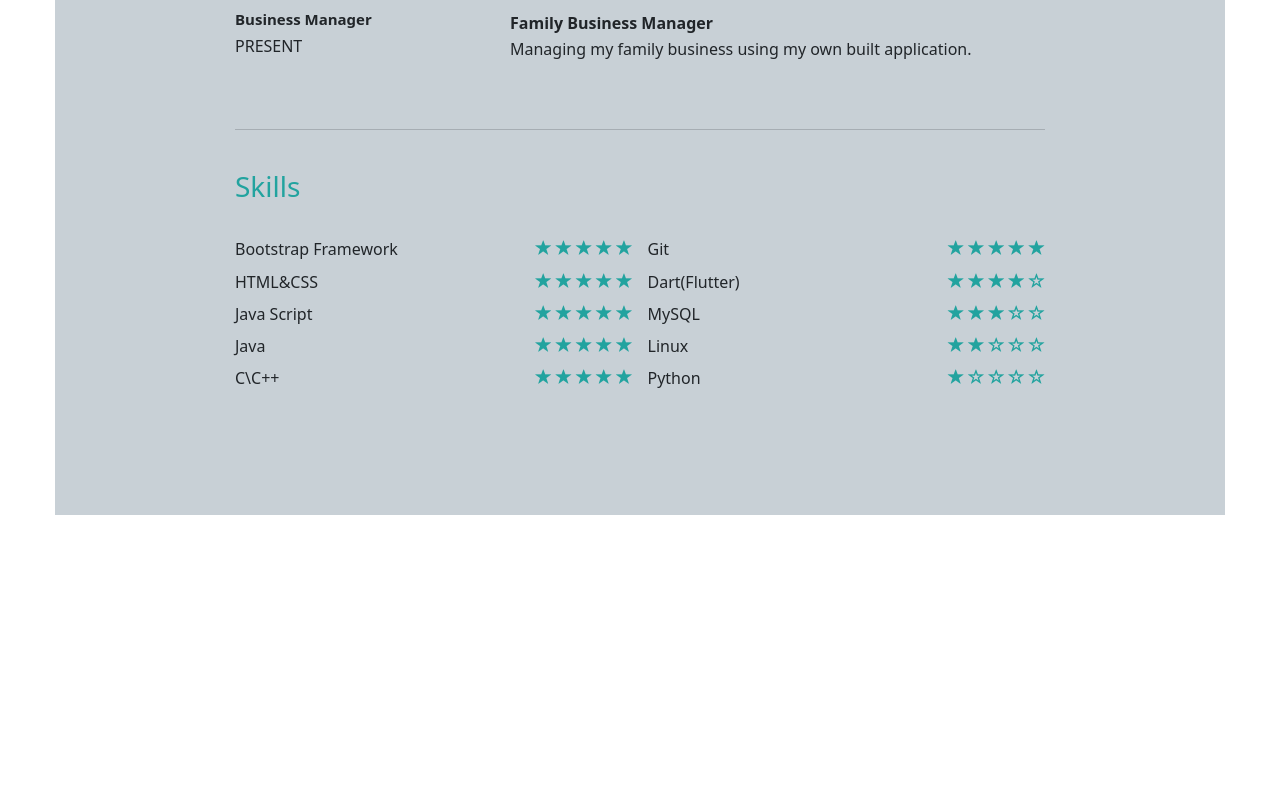
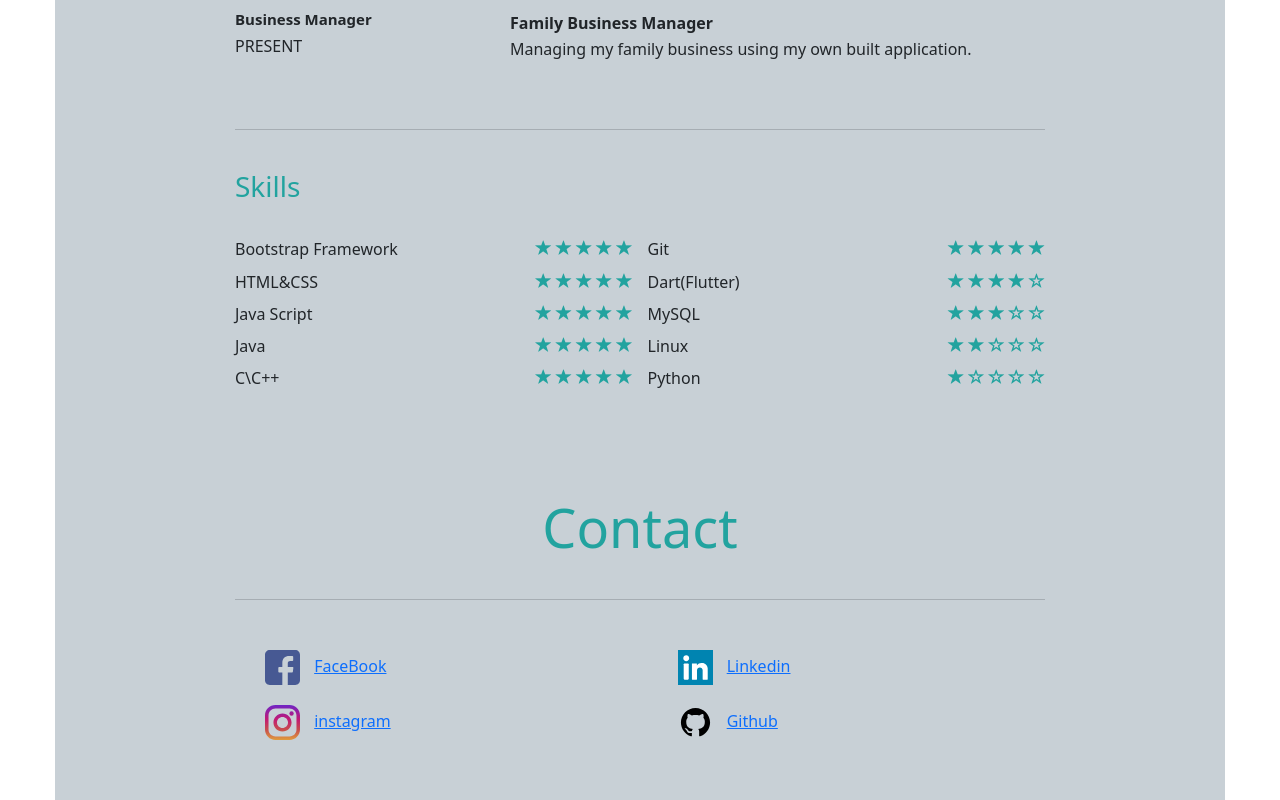
Before and after one commit to HosenNaser/Resume, a plain HTML site: page index.html in a window 1280 px wide. Shown: the part 2104-2904 px from the top of the page. Before the commit the page ends 2619 px from the top, so only its background shows below. Drawn offline with nearby package versions, Linux system fonts and the light colour scheme.

Commit message:
Added Contact info

```diff
--- a/css/style.scss
+++ b/css/style.scss
@@ -171,7 +171,7 @@ hr {
   color: #22a39f;
 }
 
-li {
+#Experiences li {
   min-height: 30px;
   padding: 3px 0px;
 }
@@ -189,3 +189,11 @@ li:hover {
     margin-left: 0;
   }
 }
+
+#Social li {
+  list-style-type: none;
+}
+#Social .Social-media-logo {
+  width: 35px;
+  margin: 10px;
+}
--- a/index.html
+++ b/index.html
@@ -24,11 +24,22 @@
         <span class="Animation-word"></span>
       </div>
       <div class="logo-div">
-        <img class="logo-img" src="img/Bootstrap_logo.svg" alt="this is image">
-        <img class="logo-img" src="img/hmtl.png" alt="this is image">
-        <img class="logo-img" src="img/CSS3_logo_and_wordmark.svg.png" alt="this is image">
-        <img class="logo-img" src="img/javascript-542e10ea6e.png" alt="this is image">
-
+        <img
+          class="logo-img"
+          src="img/Bootstrap_logo.svg"
+          alt="this is image"
+        />
+        <img class="logo-img" src="img/hmtl.png" alt="this is image" />
+        <img
+          class="logo-img"
+          src="img/CSS3_logo_and_wordmark.svg.png"
+          alt="this is image"
+        />
+        <img
+          class="logo-img"
+          src="img/javascript-542e10ea6e.png"
+          alt="this is image"
+        />
       </div>
       <a href="#profile" class="drop-button">
         <i class="glyphicon glyphicon-chevron-down"></i>
@@ -73,7 +84,7 @@
         </div>
       </div>
     </section>
-    <section>
+    <section id="Experiences">
       <div class="container">
         <h1>Experiences</h1>
         <p class="lead">A short history of nearly everything</p>
@@ -241,9 +252,53 @@
         </div>
       </div>
     </section>
-    <section>
-      <div class="container"></div>
-    </section>
+
+    <footer id="Social">
+      <div class="container">
+        <h1>Contact</h1>
+        <hr />
+        <div class="row">
+          <div class="col-md-6">
+            <ul>
+              <li>
+                <img
+                  class="Social-media-logo"
+                  src="img/facebook-svgrepo-com.svg"
+                />
+                <a href="https://www.facebook.com/hosen147/">FaceBook</a>
+              </li>
+              <li>
+                <img
+                  class="Social-media-logo"
+                  src="img/instagram-svgrepo-com.svg"
+                />
+                <a href="https://www.instagram.com/hosen147/">instagram</a>
+              </li>
+            </ul>
+          </div>
+          <div class="col-md-6">
+            <ul>
+              <li>
+                <img
+                  class="Social-media-logo"
+                  src="img/linkedin-svgrepo-com.svg"
+                />
+                <a href="https://www.linkedin.com/in/hosen-naser-672498149/"
+                  >Linkedin</a
+                >
+              </li>
+              <li>
+                <img
+                  class="Social-media-logo"
+                  src="img/github-svgrepo-com.svg"
+                />
+                <a href="https://github.com/HosenNaser">Github</a>
+              </li>
+            </ul>
+          </div>
+        </div>
+      </div>
+    </footer>
 
     <script src="js/scrip.js"></script>
   </body>
```
Also changed, not shown: css/style.css, img/facebook-svgrepo-com.svg (added), img/github-svgrepo-com.svg (added), img/instagram-svgrepo-com.svg (added), img/linkedin-svgrepo-com.svg (added), 1 other file.
